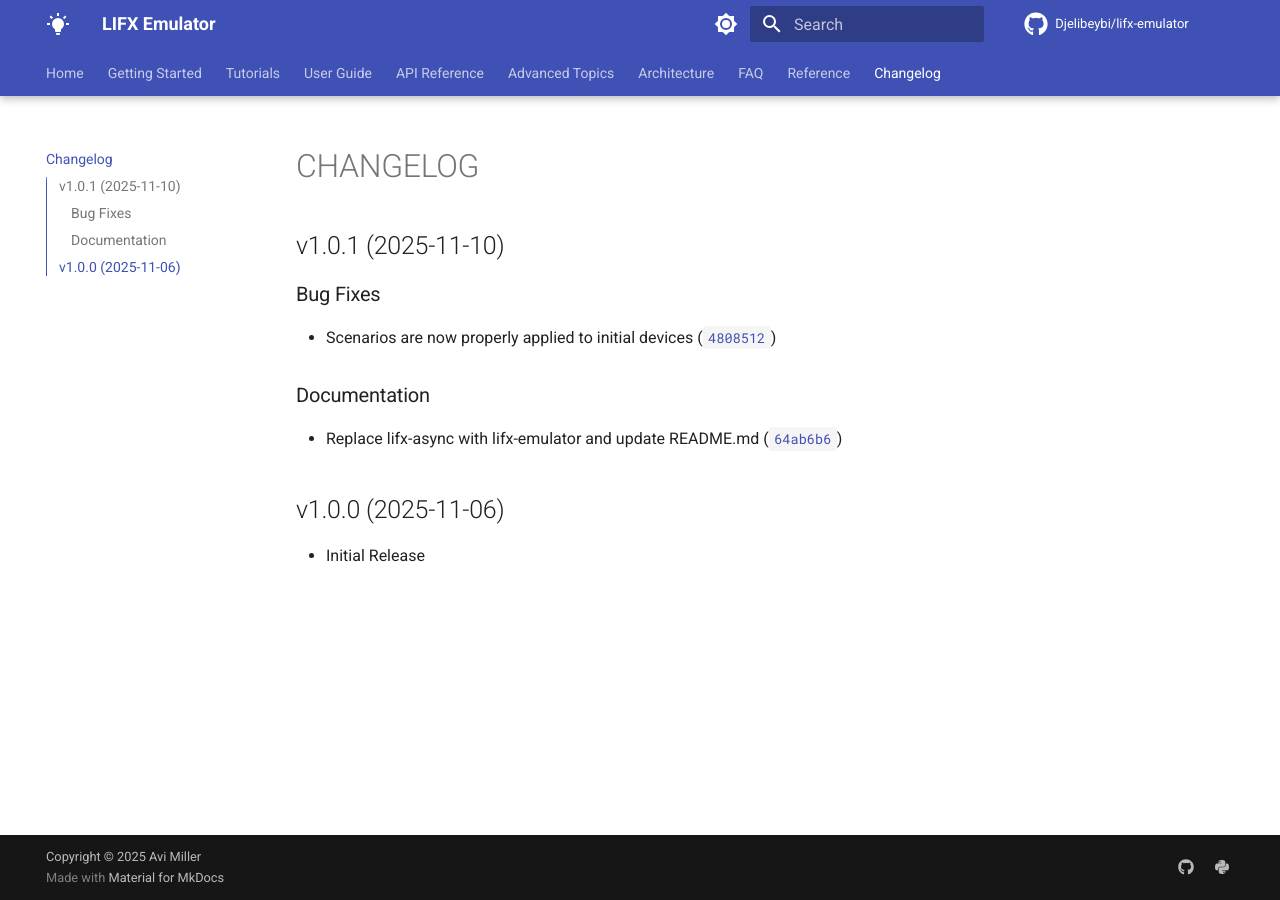
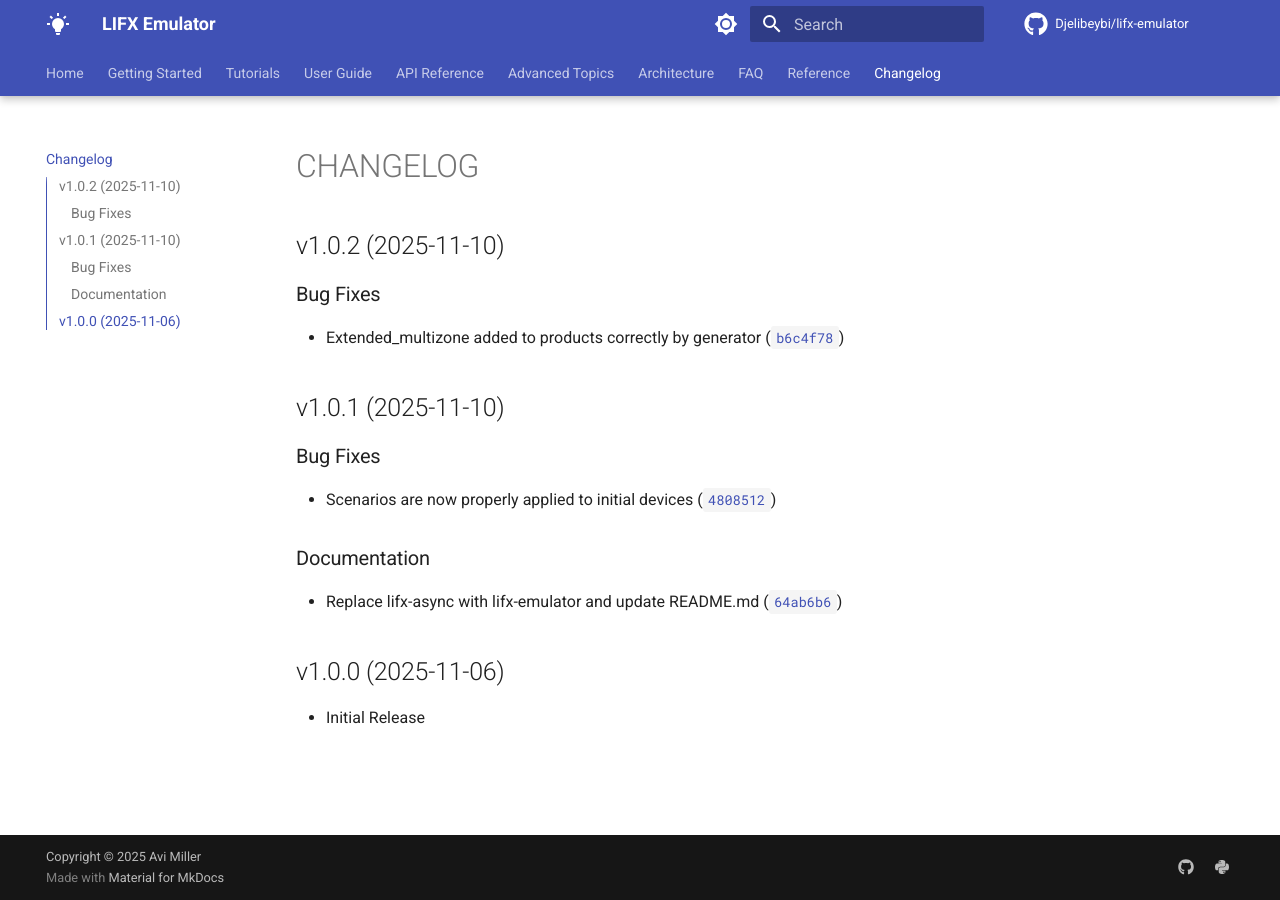
Before and after one commit to Djelibeybi/lifx-emulator, an MkDocs documentation site: the page built from docs/changelog.md, in a window 1280 px wide. Built offline with MkDocs 1.6.1 and Material for MkDocs 9.7.7, drawn with Linux system fonts in a browser that asks for light colours; comment, search, counter and statistics services are not loaded; the version menu is left out.

Commit message:
1.0.2
Automatically generated by python-semantic-release

```diff
--- a/docs/changelog.md
+++ b/docs/changelog.md
@@ -1,6 +1,14 @@
 # CHANGELOG
 
 <!-- version list -->
+
+## v1.0.2 (2025-11-10)
+
+### Bug Fixes
+
+- Extended_multizone added to products correctly by generator
+  ([`b6c4f78`](https://github.com/Djelibeybi/lifx-emulator/commit/b6c4f78c7353313b961acdb4283023a595141151))
+
 
 ## v1.0.1 (2025-11-10)
 
--- a/pyproject.toml
+++ b/pyproject.toml
@@ -1,6 +1,6 @@
 [project]
 name = "lifx-emulator"
-version = "1.0.1"
+version = "1.0.2"
 description = "LIFX Emulator for testing LIFX LAN protocol libraries"
 readme = "README.md"
 requires-python = ">=3.11"
```
Also changed, not shown: 1 other file.
